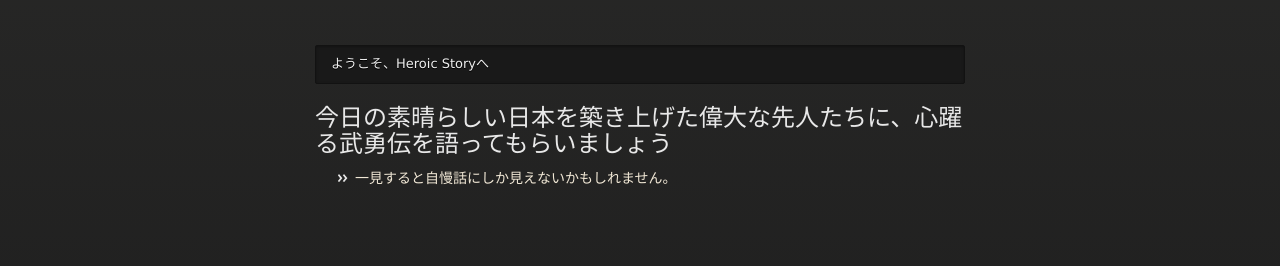
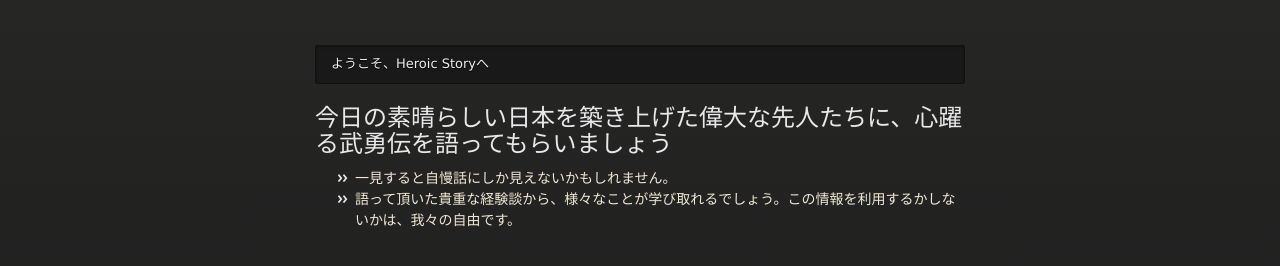
Before and after one commit to ryusun/heroic_story, a plain HTML site: page index.html in a window 1280 px wide. Shown: the part 226-492 px from the top of the page. Drawn offline with nearby package versions, Linux system fonts and the light colour scheme.

Commit message:
edit コンテンツ

```diff
--- a/index.html
+++ b/index.html
@@ -42,6 +42,8 @@
 <ul>
 <li>一見すると自慢話にしか見えないかもしれません。<br>
 </li>
+<li>語って頂いた貴重な経験談から、様々なことが学び取れるでしょう。この情報を利用するかしないかは、我々の自由です。<br>
+</li>
 </ul>
       </section>
 
```
